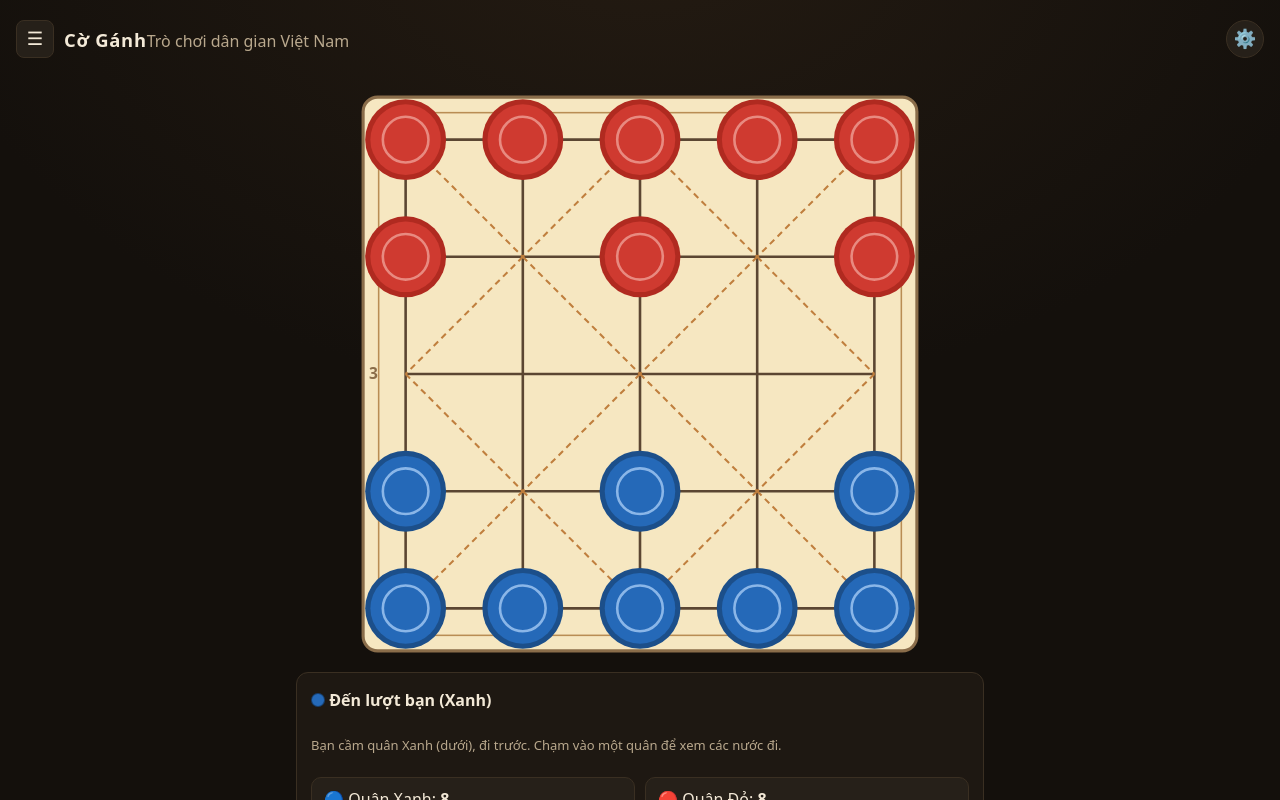
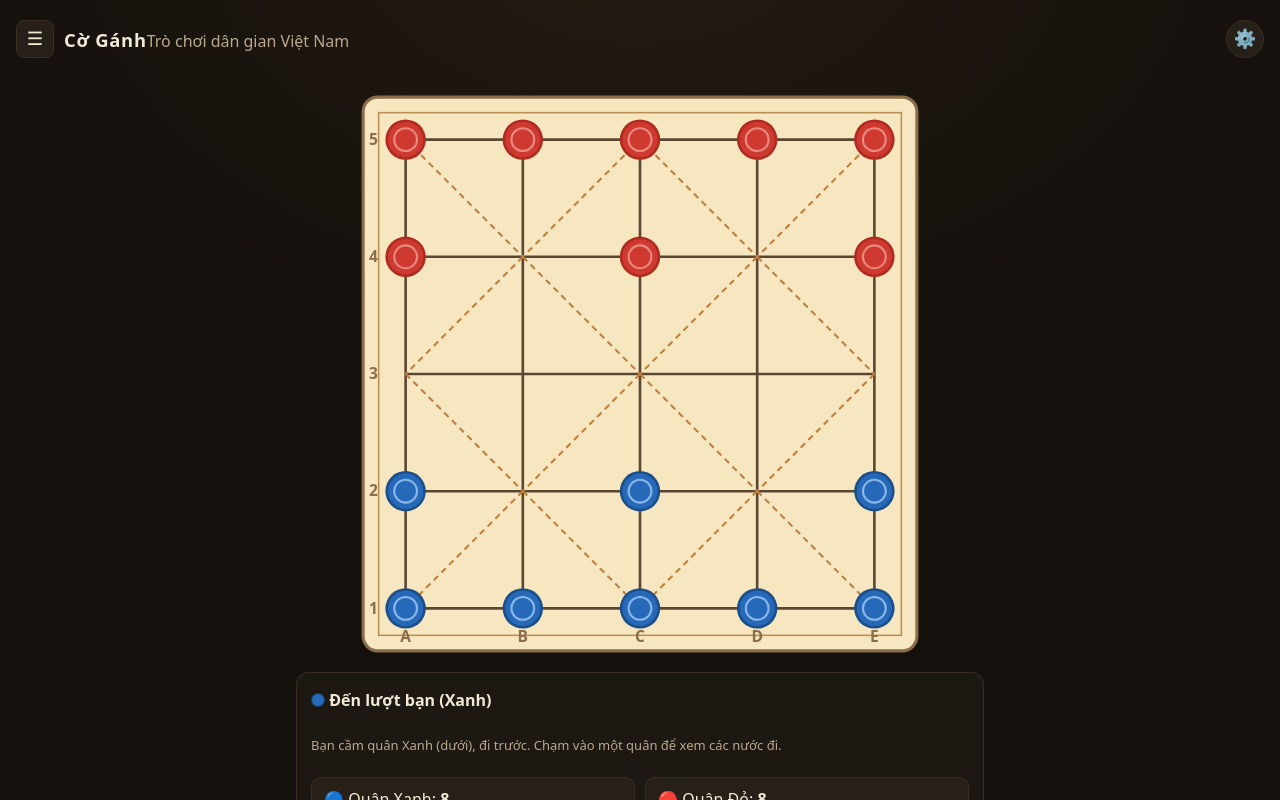
Before and after one commit to mycheesevn/CoGanh, a Next.js app: page / in a window 1280 px wide. Built offline with nearby package versions, Linux system fonts and the light colour scheme.

Commit message:
style(coganh): pieces at half size (r 68 -> 34) per user request

```diff
--- a/components/coganh/Board.tsx
+++ b/components/coganh/Board.tsx
@@ -77,11 +77,11 @@ export default function Board({ board, selected, targets, lastMove, flipped, onP
         const isRed = cell === "red";
         return (
           <g key={`p${i}`} className={flipSet.has(i) ? "cg-piece-flip" : undefined}>
-            <circle cx={px(i)} cy={py(i)} r={78} fill={isRed ? "#b02a20" : "#1c4f8a"} />
-            <circle cx={px(i)} cy={py(i)} r={68} fill={isRed ? "#cf3a30" : "#2569b8"} />
-            <circle cx={px(i)} cy={py(i)} r={44} fill="none" stroke={isRed ? "#e88a80" : "#8ab6e8"} strokeWidth={5} />
+            <circle cx={px(i)} cy={py(i)} r={39} fill={isRed ? "#b02a20" : "#1c4f8a"} />
+            <circle cx={px(i)} cy={py(i)} r={34} fill={isRed ? "#cf3a30" : "#2569b8"} />
+            <circle cx={px(i)} cy={py(i)} r={22} fill="none" stroke={isRed ? "#e88a80" : "#8ab6e8"} strokeWidth={4} />
             {selected === i && (
-              <circle cx={px(i)} cy={py(i)} r={88} fill="none" stroke="#ffb52e" strokeWidth={9} />
+              <circle cx={px(i)} cy={py(i)} r={50} fill="none" stroke="#ffb52e" strokeWidth={8} />
             )}
           </g>
         );
```
